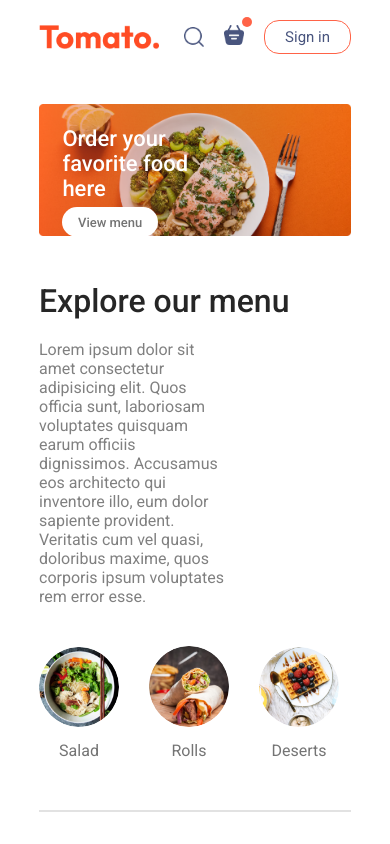
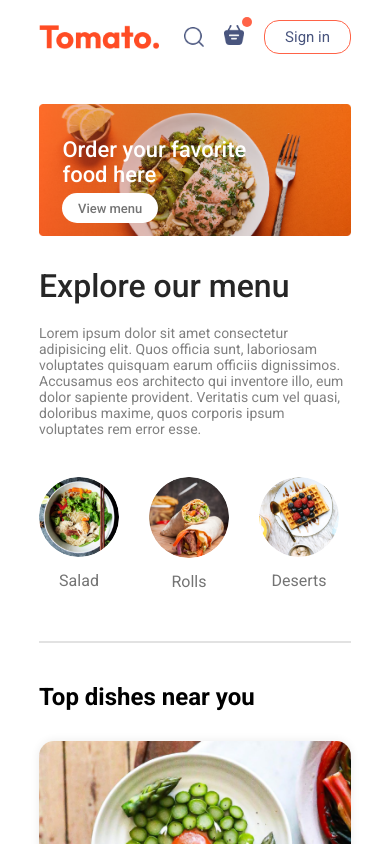
Before and after one commit to Emranhossainshuvo/food-puppy, a React (Vite) app: page / in a window 390 px wide. Shown: the top 844 px of the page. Built offline with nearby package versions, Linux system fonts and the light colour scheme.

Commit message:
explore menu responsive design added

```diff
--- a/src/Components/ExploreMenu/ExploreMenu.css
+++ b/src/Components/ExploreMenu/ExploreMenu.css
@@ -54,3 +54,10 @@
     border: 4px solid tomato;
     padding: 2px;
 }
+
+@media (max-width:1050px) {
+    .explore-menu-text{
+        max-width: 100%;
+        font-size: 14px;
+    }
+}
--- a/src/Components/Header/Header.css
+++ b/src/Components/Header/Header.css
@@ -40,9 +40,6 @@
 }
 
 @media (max-width:1050px) {
-    .header{
-        height: 38vw;
-    }
     .header-contents{
         max-width: 45%;
     }
@@ -50,7 +47,7 @@
 
 @media (max-width:750px) {
     .header-contents{
-        max-width: 55%;
+        max-width: 65%;
     }
     .header-contents p{
         display: none;
```
